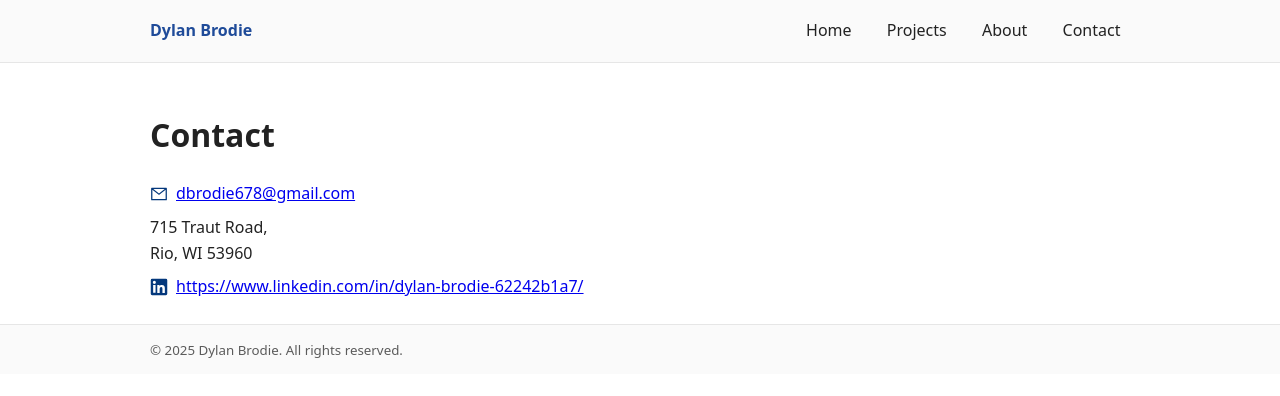
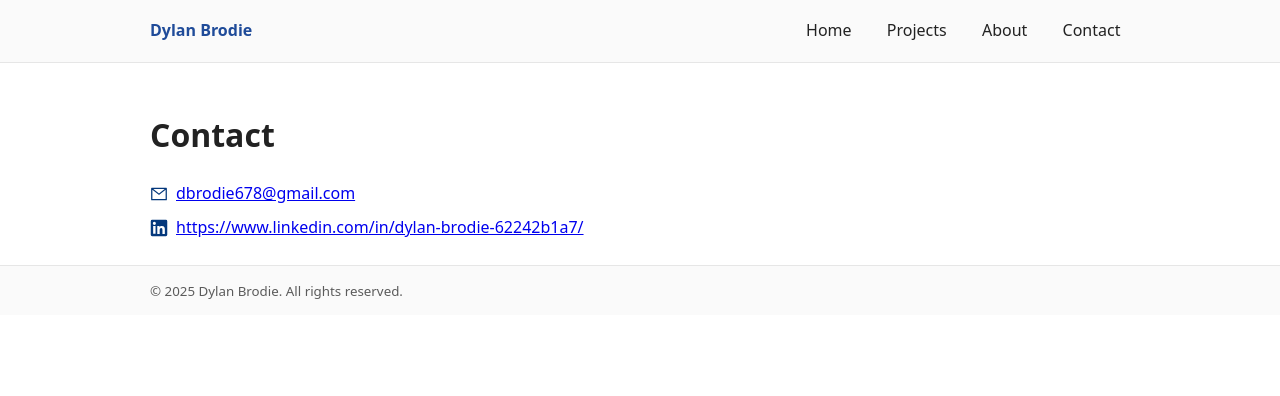
Before and after one commit to TheKingofHearts777/info, a plain HTML site: page contact.html in a window 1280 px wide. Drawn offline with Linux system fonts and the light colour scheme.

Commit message:
Refactor contact.html structure and remove address div
Removed unnecessary div for address and ensured proper structure.

```diff
--- a/contact.html
+++ b/contact.html
@@ -28,13 +28,6 @@
             <img src="assets/img/MailOutlined.svg" alt="Logo" width="18" height="18">
             <span><a href="mailto:dbrodie678@gmail.com">dbrodie678@gmail.com</a></span>
         </div>
-        <!-- No additional code needed here; modify the next div as described -->
-        <div style="display: flex; align-items: center; gap: 0.5em; margin-top: 0.5em;">
-            <span>
-                715 Traut Road,<br>
-                Rio, WI 53960<br>
-            </span>
-        </div>
         <!-- Updated world icon for LinkedIn link -->
         <div style="display: flex; align-items: center; gap: 0.5em; margin-top: 0.5em;">
             <img src="assets/img/LinkedinV1Fill.svg" alt="Logo" width="18" height="18">
@@ -52,4 +45,5 @@
     </footer>
 </body>
 
+
 </html>
```
